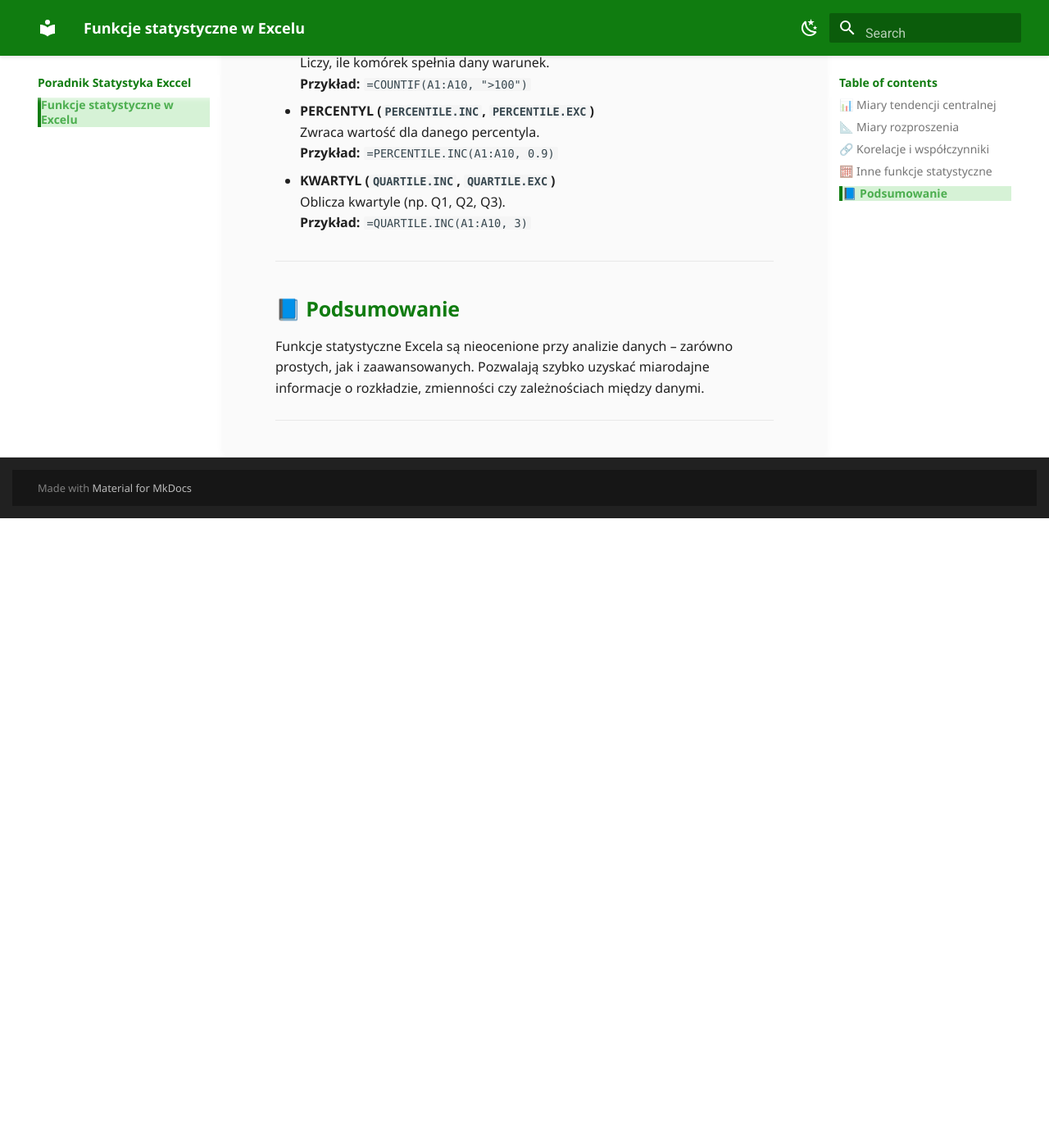
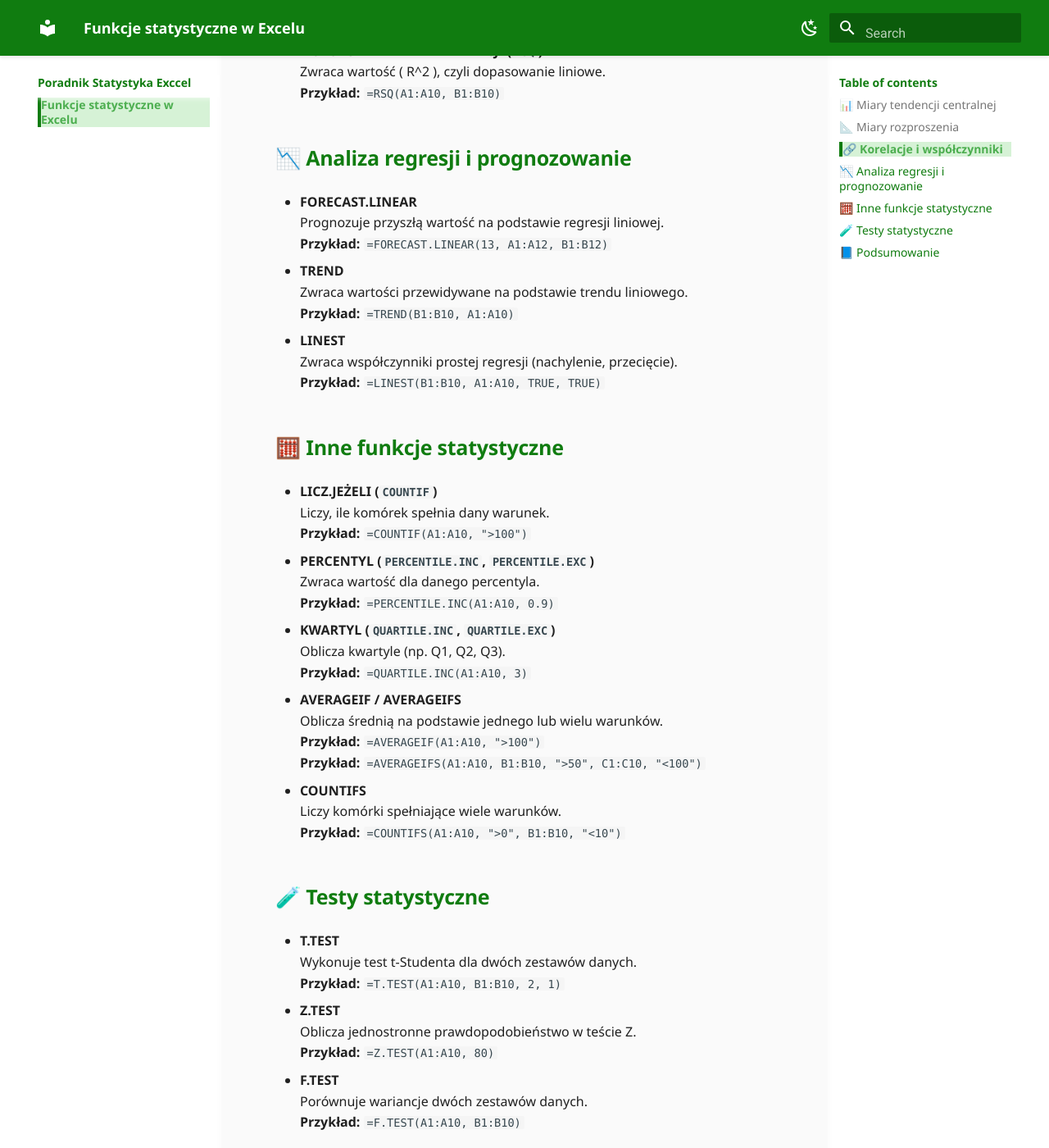
Before and after one commit to Filipek27/Projekt-na-SWPG-Produkcyjny, an MkDocs documentation site: the page built from docs/index.md, in a window 1280 px wide and 1400 px high, scrolled down 1417 px. Shown: the whole window at 82% size. Built offline with MkDocs 1.6.1 and Material for MkDocs 9.7.7, drawn with Linux system fonts in a browser that asks for light colours; before the commit the page ends 2049 px from its top, so only the background shows below that; some of the changed text lies outside the part shown.

Commit message:
Rozbudowa strony o dodatkowe funkcje excela

```diff
--- a/docs/index.md
+++ b/docs/index.md
@@ -32,6 +32,15 @@ Microsoft Excel oferuje wiele funkcji statystycznych, które pozwalają szybko a
   Różnica między największą a najmniejszą wartością.
   **Przykład:** `=MAX(A1:A10)-MIN(A1:A10)`
 
+- **LARGE / SMALL**
+  Zwraca n-tą największą lub najmniejszą wartość w zbiorze.
+  **Przykład:** `=LARGE(A1:A10, 2)`
+  **Przykład:** `=SMALL(A1:A10, 1)`
+
+- **RANK.EQ / RANK.AVG**
+  Określa pozycję liczby w zbiorze danych.
+  **Przykład:** `=RANK.EQ(A1, A1:A10)`
+
 ## 🔗 Korelacje i współczynniki
 
 - **KORELACJA (`CORREL`)**
@@ -41,6 +50,20 @@ Microsoft Excel oferuje wiele funkcji statystycznych, które pozwalają szybko a
 - **WSPÓŁCZYNNIK DETERMINACJI (`RSQ`)**
   Zwraca wartość \( R^2 \), czyli dopasowanie liniowe.
   **Przykład:** `=RSQ(A1:A10, B1:B10)`
+
+## 📉 Analiza regresji i prognozowanie
+
+- **FORECAST.LINEAR**
+  Prognozuje przyszłą wartość na podstawie regresji liniowej.
+  **Przykład:** `=FORECAST.LINEAR(13, A1:A12, B1:B12)`
+
+- **TREND**
+  Zwraca wartości przewidywane na podstawie trendu liniowego.
+  **Przykład:** `=TREND(B1:B10, A1:A10)`
+
+- **LINEST**
+  Zwraca współczynniki prostej regresji (nachylenie, przecięcie).
+  **Przykład:** `=LINEST(B1:B10, A1:A10, TRUE, TRUE)`
 
 ## 🧮 Inne funkcje statystyczne
 
@@ -56,10 +79,33 @@ Microsoft Excel oferuje wiele funkcji statystycznych, które pozwalają szybko a
   Oblicza kwartyle (np. Q1, Q2, Q3).
   **Przykład:** `=QUARTILE.INC(A1:A10, 3)`
 
+- **AVERAGEIF / AVERAGEIFS**
+  Oblicza średnią na podstawie jednego lub wielu warunków.
+  **Przykład:** `=AVERAGEIF(A1:A10, ">100")`
+  **Przykład:** `=AVERAGEIFS(A1:A10, B1:B10, ">50", C1:C10, "<100")`
+
+- **COUNTIFS**
+  Liczy komórki spełniające wiele warunków.
+  **Przykład:** `=COUNTIFS(A1:A10, ">0", B1:B10, "<10")`
+
+## 🧪 Testy statystyczne
+
+- **T.TEST**
+  Wykonuje test t-Studenta dla dwóch zestawów danych.
+  **Przykład:** `=T.TEST(A1:A10, B1:B10, 2, 1)`
+
+- **Z.TEST**
+  Oblicza jednostronne prawdopodobieństwo w teście Z.
+  **Przykład:** `=Z.TEST(A1:A10, 80)`
+
+- **F.TEST**
+  Porównuje wariancje dwóch zestawów danych.
+  **Przykład:** `=F.TEST(A1:A10, B1:B10)`
+
 ---
 
 ## 📘 Podsumowanie
 
-Funkcje statystyczne Excela są nieocenione przy analizie danych – zarówno prostych, jak i zaawansowanych. Pozwalają szybko uzyskać miarodajne informacje o rozkładzie, zmienności czy zależnościach między danymi.
+Funkcje statystyczne Excela są nieocenione przy analizie danych – zarówno prostych, jak i zaawansowanych. Pozwalają szybko uzyskać miarodajne informacje o rozkładzie, zmienności czy zależnościach między danymi. Dzięki dodatkowym funkcjom regresji i testów statystycznych możliwa jest też bardziej pogłębiona analiza ilościowa.
 
 ---
```
